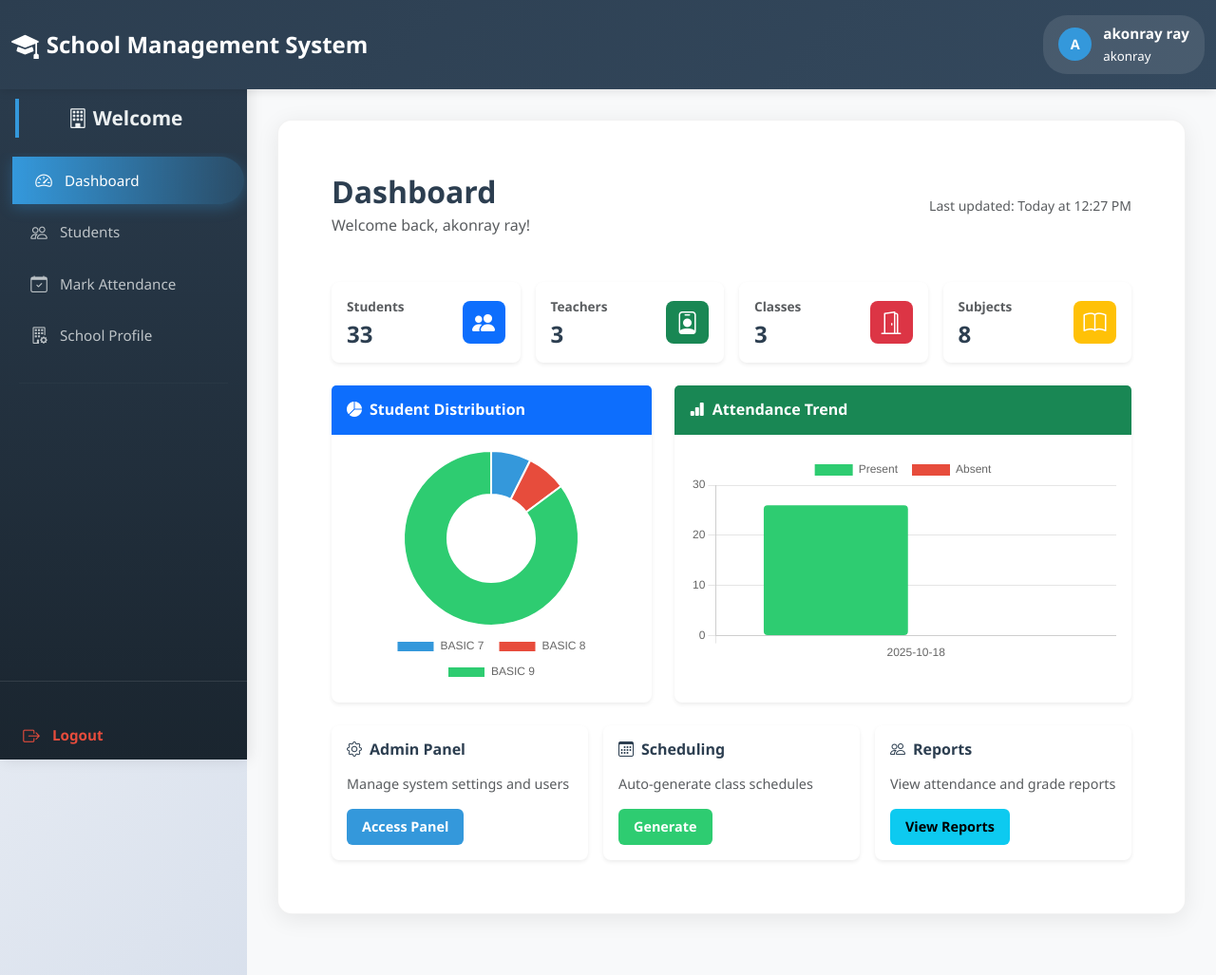
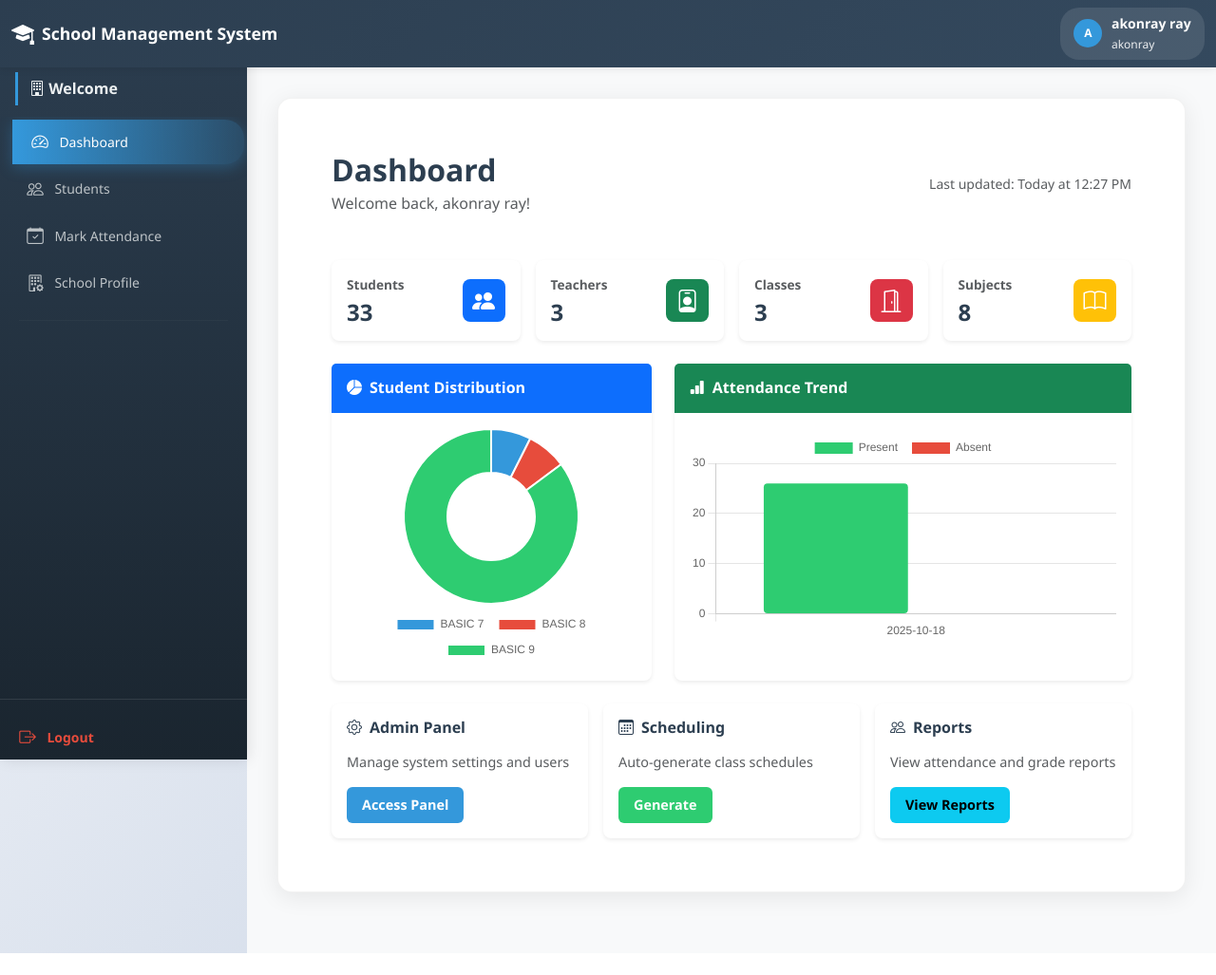
Before and after one commit to Lixtic/school_management, a Django app: page /dashboard/ in a window 1280 px wide. Shown: the whole page at 95% size. After the commit the page ends 1004 px from the top, so only its background shows below. Run offline with Django 5.2, Linux system fonts and the light colour scheme; a user stored in the database is signed in; data comes from the database, SQL or seed files in the repository.

Commit message:
style: Professional UI refinements for navbar and sidebar
- Reduced navbar height: padding 1rem  0.5rem
- Optimized navbar font: 1.5rem/bold  1.1rem/semi-bold
- Resized logo: 40px  32px with consistent CSS
- Reduced user avatar: 35px  30px
- Adjusted sidebar spacing: padding-top 60px, h4 font 1rem
- Compact navigation: 0.65rem padding, 0.875rem font
- Overall more professional and space-efficient design

```diff
--- a/templates/base.html
+++ b/templates/base.html
@@ -49,16 +49,16 @@
         .header {
             background: linear-gradient(135deg, var(--primary-color) 0%, #34495e 100%);
             color: white;
-            padding: 1rem 0;
-            box-shadow: 0 2px 10px rgba(0,0,0,0.1);
+            padding: 0.5rem 0;
+            box-shadow: 0 2px 8px rgba(0,0,0,0.08);
             position: sticky;
             top: 0;
             z-index: 1000;
         }
 
         .header .navbar-brand {
-            font-weight: 700;
-            font-size: 1.5rem;
+            font-weight: 600;
+            font-size: 1.1rem;
             color: white !important;
             display: flex;
             align-items: center;
@@ -66,52 +66,69 @@
         }
 
         .header .navbar-brand i {
-            font-size: 1.8rem;
+            font-size: 1.5rem;
+        }
+
+        .header .navbar-brand img {
+            height: 32px;
+            width: 32px;
+            object-fit: contain;
+            border-radius: 6px;
         }
 
         .user-info {
             display: flex;
             align-items: center;
-            gap: 0.75rem;
-            padding: 0.5rem 1rem;
+            gap: 0.6rem;
+            padding: 0.4rem 0.9rem;
             background: rgba(255,255,255,0.1);
-            border-radius: 25px;
+            border-radius: 20px;
             color: white;
             text-decoration: none;
             transition: all 0.3s ease;
-            font-size: 0.95rem;
+            font-size: 0.875rem;
         }
 
         .user-info:hover {
             background: rgba(255,255,255,0.2);
-            transform: translateY(-2px);
+            transform: translateY(-1px);
             text-decoration: none;
             color: white;
         }
 
         .user-avatar {
-            width: 35px;
-            height: 35px;
+            width: 30px;
+            height: 30px;
             border-radius: 50%;
             background: var(--secondary-color);
             display: flex;
             align-items: center;
             justify-content: center;
             font-weight: bold;
-            font-size: 0.9rem;
+            font-size: 0.75rem;
             flex-shrink: 0;
         }
 
+        .user-info .fw-bold {
+            font-size: 0.875rem;
+            font-weight: 600 !important;
+        }
+
+        .user-info small {
+            font-size: 0.75rem;
+            opacity: 0.9;
+        }
+
         .user-avatar-sm {
-            width: 40px;
-            height: 40px;
+            width: 36px;
+            height: 36px;
             border-radius: 50%;
             background: var(--secondary-color);
             display: none;
             align-items: center;
             justify-content: center;
             font-weight: bold;
-            font-size: 0.95rem;
+            font-size: 0.85rem;
             cursor: pointer;
         }
 
@@ -128,7 +145,7 @@
             box-shadow: 2px 0 15px rgba(0,0,0,0.1);
             transition: all 0.3s ease;
             overflow-y: auto;
-            padding-top: 80px;
+            padding-top: 60px;
             max-height: 100vh;
             display: flex;
             flex-direction: column;
@@ -156,14 +173,17 @@
         }
 
         .sidebar h4 {
-            font-size: 1.3rem;
+            font-size: 1rem;
             font-weight: 600;
-            margin: 1.5rem 1rem 1rem;
-            padding: 0.5rem;
-            border-left: 4px solid var(--secondary-color);
+            margin: 1rem 1rem 0.75rem;
+            padding: 0.5rem 0.75rem;
+            border-left: 3px solid var(--secondary-color);
             color: #ecf0f1;
-            text-align: center;
+            text-align: left;
             flex-shrink: 0;
+            white-space: nowrap;
+            overflow: hidden;
+            text-overflow: ellipsis;
         }
 
         .sidebar-nav-container {
@@ -174,29 +194,35 @@
 
         .logout-section {
             margin-top: auto;
-            padding-top: 2rem;
+            padding-top: 1rem;
             border-top: 1px solid rgba(255,255,255,0.1);
             flex-shrink: 0;
         }
 
         /* Navigation Links */
         .nav-item {
-            margin: 0.25rem 0.5rem;
+            margin: 0.15rem 0.5rem;
         }
 
         .nav-link {
             color: #bdc3c7 !important;
-            padding: 0.75rem 1.25rem !important;
-            border-radius: 0 25px 25px 0 !important;
+            padding: 0.65rem 1rem !important;
+            border-radius: 0 20px 20px 0 !important;
             display: flex !important;
             align-items: center !important;
-            gap: 0.75rem !important;
+            gap: 0.65rem !important;
             text-decoration: none !important;
             transition: all 0.3s ease !important;
             font-weight: 500 !important;
             border-left: 3px solid transparent !important;
             margin: 0 !important;
-            font-size: 0.95rem;
+            font-size: 0.875rem;
+        }
+
+        .nav-link i {
+            font-size: 1.1rem;
+            width: 20px;
+            text-align: center;
         }
 
         .nav-link:hover,
@@ -230,7 +256,7 @@
         .sidebar-divider {
             border: 0;
             border-top: 1px solid rgba(255,255,255,0.1);
-            margin: 1.5rem 1.25rem;
+            margin: 1rem 1.25rem;
         }
 
         /* Logout Link - Special Red Styling */
@@ -527,7 +553,7 @@
                 <div class="d-flex justify-content-between align-items-center">
                     <div class="navbar-brand d-flex align-items-center gap-2">
                         {% if user.is_authenticated and user.school and user.school.logo %}
-                            <img src="{{ user.school.logo.url }}" alt="{{ user.school.name }}" style="height: 40px; width: 40px; object-fit: contain; border-radius: 8px;">
+                            <img src="{{ user.school.logo.url }}" alt="{{ user.school.name }}">
                         {% else %}
                             <i class="bi bi-mortarboard-fill"></i>
                         {% endif %}
```
